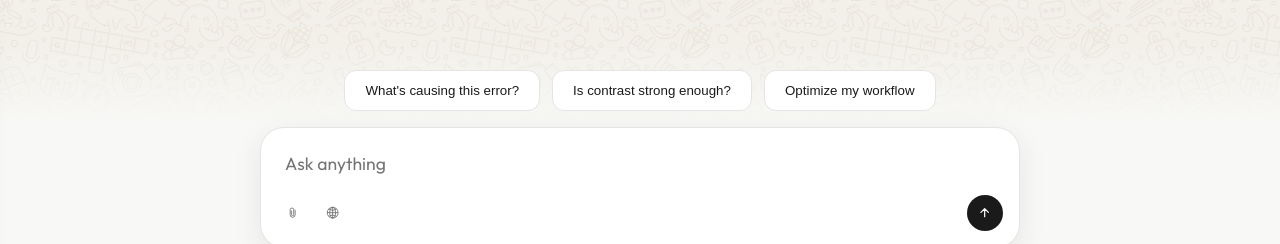
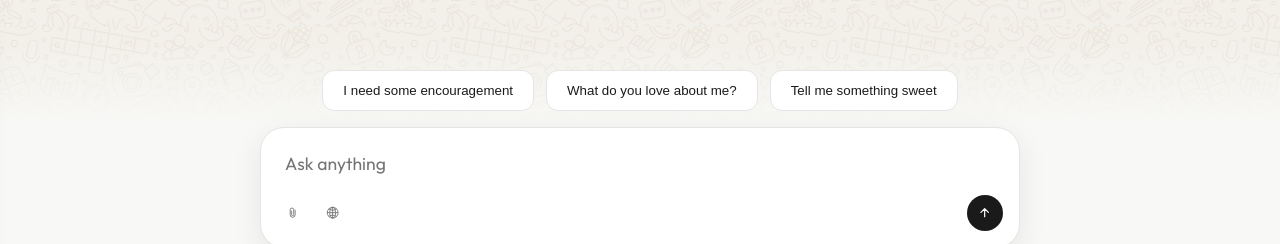
Before and after one commit to Thankswewin/jaxon-ai, a plain HTML site: page index.html in a window 1280 px wide. Shown: the part 497-741 px from the top of the page. Drawn offline with nearby package versions, Linux system fonts and the light colour scheme.

Commit message:
Smart suggestions: Personality-based dynamic prompts

```diff
--- a/index.html
+++ b/index.html
@@ -99,9 +99,7 @@
                 <!-- Input Area (Only visible in chat view) -->
                 <div class="input-wrapper">
                     <div class="suggestions-container" id="suggestions">
-                        <button class="chip">What's causing this error?</button>
-                        <button class="chip">Is contrast strong enough?</button>
-                        <button class="chip">Optimize my workflow</button>
+                        <!-- Dynamically populated based on personality and memory -->
                     </div>
 
                     <div class="input-card">
--- a/script.js
+++ b/script.js
@@ -92,11 +92,69 @@ document.addEventListener('DOMContentLoaded', () => {
         // Personality Presets
         applyPersonalityPreset();
 
+        // Dynamic Suggestions
+        renderSuggestions();
+
         // Chat History Sidebar
         renderChatHistory();
 
         // Active Chat Messages
         renderActiveChat();
+    }
+
+    // ========== SMART SUGGESTIONS ==========
+    const PERSONALITY_SUGGESTIONS = {
+        romantic: [
+            "How was your day, love? 💕",
+            "Tell me something sweet",
+            "I need some encouragement",
+            "What do you love about me?",
+            "Can we talk about our future?"
+        ],
+        career: [
+            "Review my resume",
+            "Help me prepare for an interview",
+            "What skills should I develop?",
+            "How do I ask for a raise?",
+            "Career path advice"
+        ],
+        study: [
+            "Quiz me on what I'm learning",
+            "Explain this concept simply",
+            "Create a study schedule",
+            "Help me stay focused",
+            "Summarize my notes"
+        ],
+        creative: [
+            "Brainstorm ideas with me",
+            "Help me write something",
+            "Give me creative inspiration",
+            "Critique my work",
+            "Suggest a new project"
+        ]
+    };
+
+    function renderSuggestions() {
+        if (!suggestions) return;
+        suggestions.innerHTML = '';
+
+        // Get relevant suggestions based on personality
+        const presetSuggestions = PERSONALITY_SUGGESTIONS[state.personalityPreset] || PERSONALITY_SUGGESTIONS.romantic;
+
+        // Pick 3 random suggestions
+        const shuffled = [...presetSuggestions].sort(() => 0.5 - Math.random());
+        const selected = shuffled.slice(0, 3);
+
+        selected.forEach(text => {
+            const chip = document.createElement('button');
+            chip.className = 'chip';
+            chip.textContent = text;
+            chip.addEventListener('click', () => {
+                textarea.value = text;
+                handleSend();
+            });
+            suggestions.appendChild(chip);
+        });
     }
 
     function applyTheme() {
@@ -336,6 +394,7 @@ document.addEventListener('DOMContentLoaded', () => {
                 state.personalityPreset = newPreset;
                 saveState();
                 applyPersonalityPreset();
+                renderSuggestions(); // Update suggestions for new personality
 
                 // Show toast notification
                 showToast(`Personality changed to ${presetNames[newPreset] || newPreset}`);
```
